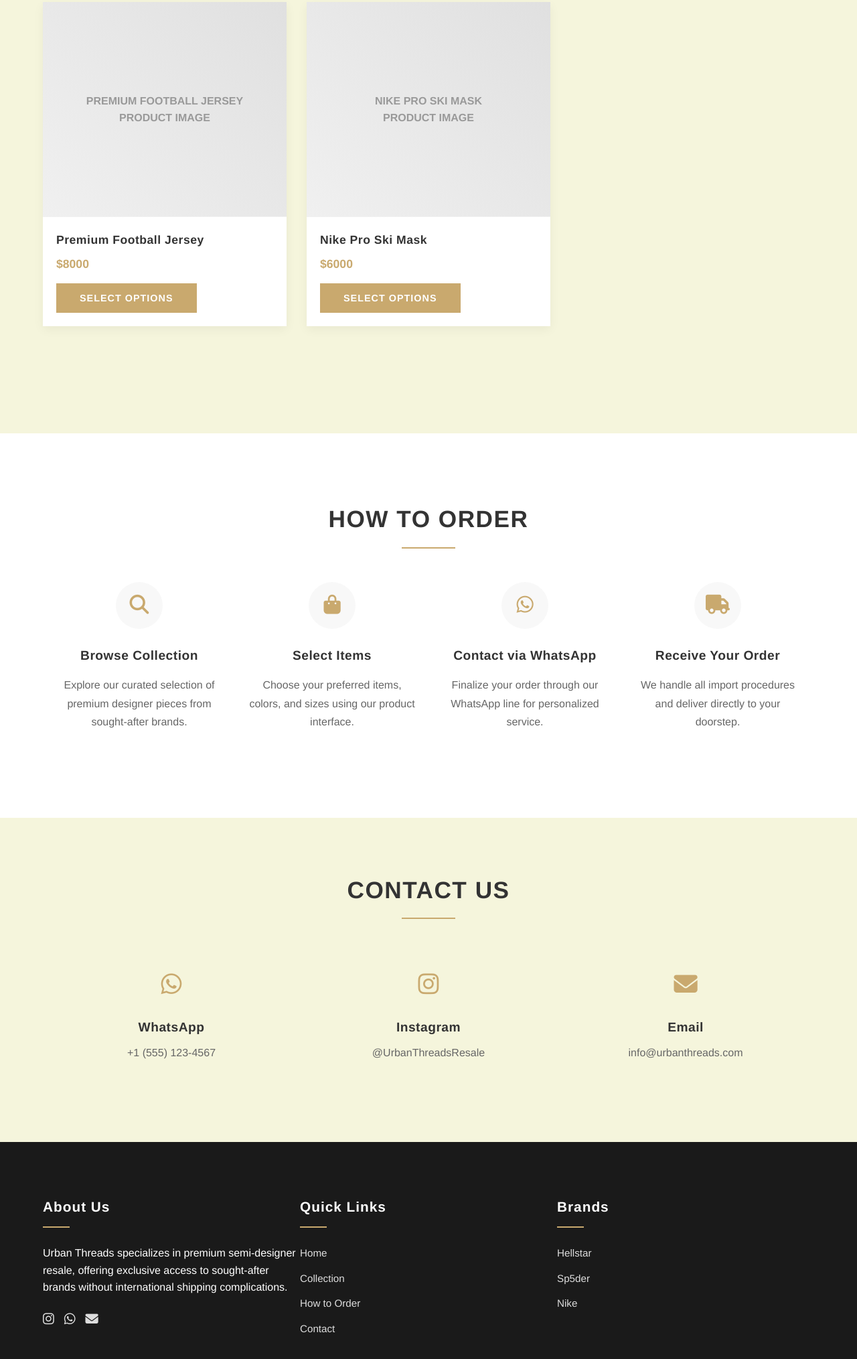
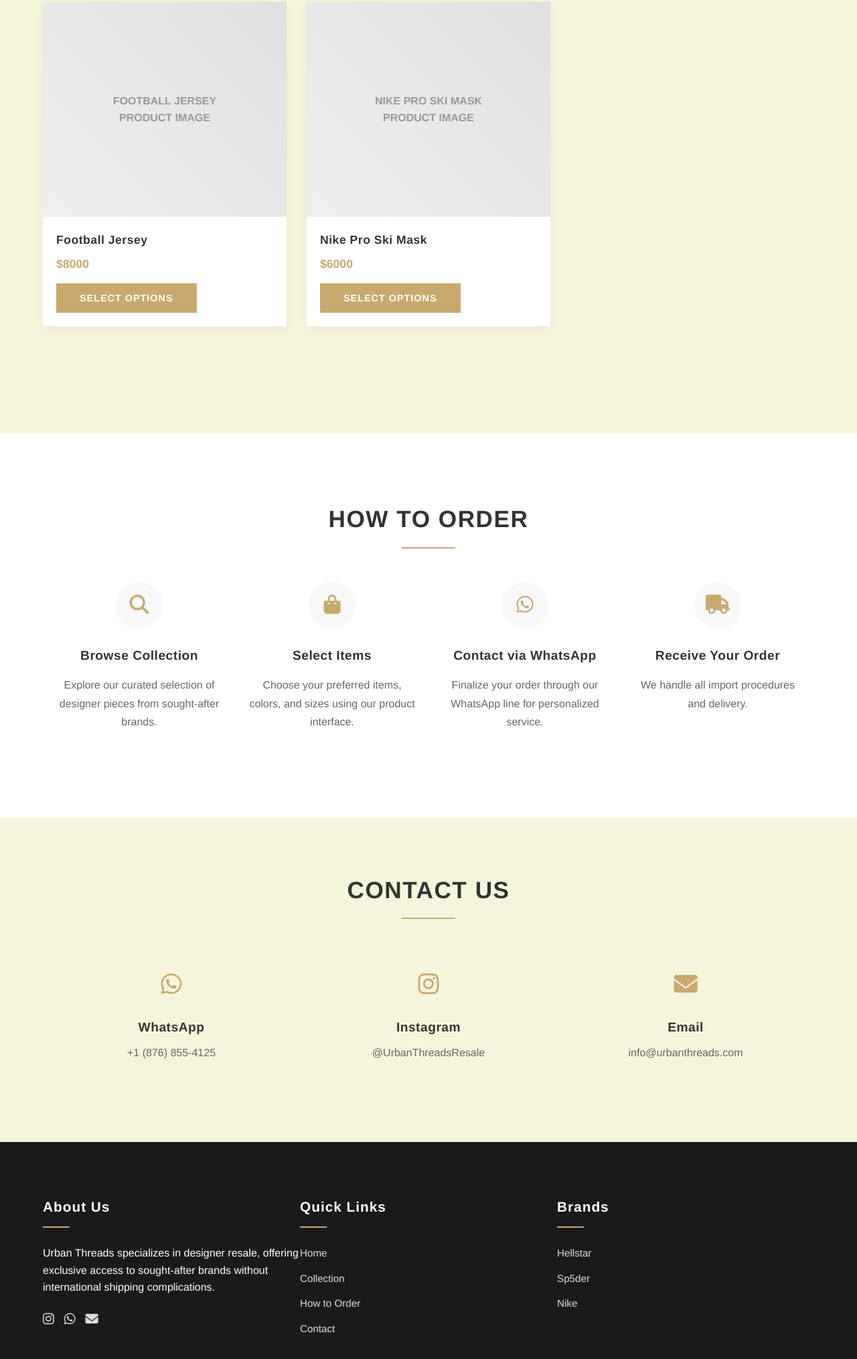
Before and after one commit to bxsn-13/Urban-Threads, a plain HTML site: page index.html in a window 1280 px wide. Shown: the part 3730-5759 px from the top of the page at 67% size. Drawn offline with Linux system fonts and the light colour scheme.

Commit message:
Update index.html

```diff
--- a/index.html
+++ b/index.html
@@ -3,7 +3,7 @@
 <head>
     <meta charset="UTF-8">
     <meta name="viewport" content="width=device-width, initial-scale=1.0">
-    <title>URBAN THREADS | Premium Designer Resale</title>
+    <title>URBAN THREADS</title>
     <link rel="stylesheet" href="https://cdnjs.cloudflare.com/ajax/libs/font-awesome/6.4.0/css/all.min.css">
     <style>
         /* Base Styles */
@@ -854,10 +854,10 @@
             <!-- Product 16 -->
             <div class="product-card">
                 <div class="product-image">
-                    <div class="placeholder">PREMIUM FOOTBALL JERSEY<br>PRODUCT IMAGE</div>
+                    <div class="placeholder">FOOTBALL JERSEY<br>PRODUCT IMAGE</div>
                 </div>
                 <div class="product-info">
-                    <h3 class="product-name">Premium Football Jersey</h3>
+                    <h3 class="product-name">Football Jersey</h3>
                     <p class="product-price">$8000</p>
                     <button class="cta-button buy-now" data-product="16">SELECT OPTIONS</button>
                 </div>
@@ -890,7 +890,7 @@
                         <i class="fas fa-search"></i>
                     </div>
                     <h3>Browse Collection</h3>
-                    <p>Explore our curated selection of premium designer pieces from sought-after brands.</p>
+                    <p>Explore our curated selection of designer pieces from sought-after brands.</p>
                 </div>
 
                 <div class="step">
@@ -914,7 +914,7 @@
                         <i class="fas fa-truck"></i>
                     </div>
                     <h3>Receive Your Order</h3>
-                    <p>We handle all import procedures and deliver directly to your doorstep.</p>
+                    <p>We handle all import procedures and delivery.</p>
                 </div>
             </div>
         </div>
@@ -932,7 +932,7 @@
                     <i class="fab fa-whatsapp"></i>
                 </div>
                 <h3>WhatsApp</h3>
-                <p>+1 (555) 123-4567</p>
+                <p>+1 (876) 855-4125</p>
             </div>
 
             <div class="contact-item">
@@ -959,7 +959,7 @@
             <div class="footer-content">
                 <div class="footer-section">
                     <h3>About Us</h3>
-                    <p>Urban Threads specializes in premium semi-designer resale, offering exclusive access to sought-after brands without international shipping complications.</p>
+                    <p>Urban Threads specializes in designer resale, offering exclusive access to sought-after brands without international shipping complications.</p>
                     <div class="social-links">
                         <a href="#"><i class="fab fa-instagram"></i></a>
                         <a href="#"><i class="fab fa-whatsapp"></i></a>
@@ -1217,7 +1217,7 @@
         const orderButton = document.getElementById('orderButton');
 
         // WhatsApp number (replace with actual number)
-        const whatsappNumber = "15551234567";
+        const whatsappNumber = "18768554125";
 
         // Open modal when Buy Now is clicked
         buyNowButtons.forEach(button => {
@@ -1251,7 +1251,7 @@
             const encodedMessage = encodeURIComponent(message);
 
             // Open WhatsApp
-            window.open(`https://wa.me/${whatsappNumber}?text=${encodedMessage}`, '_blank');
+            window.open(`https://wa.me/${18768554125}?text=${encodedMessage}`, '_blank');
         });
 
         // Function to open product modal
```
